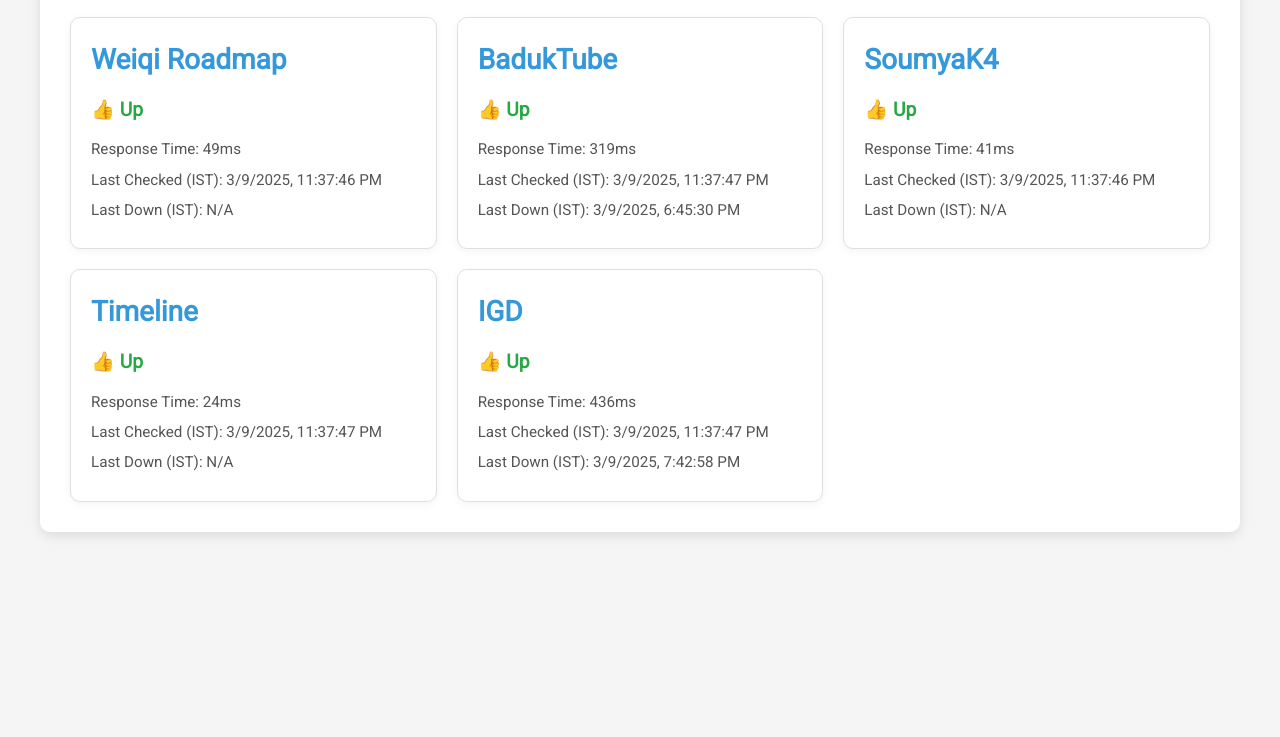
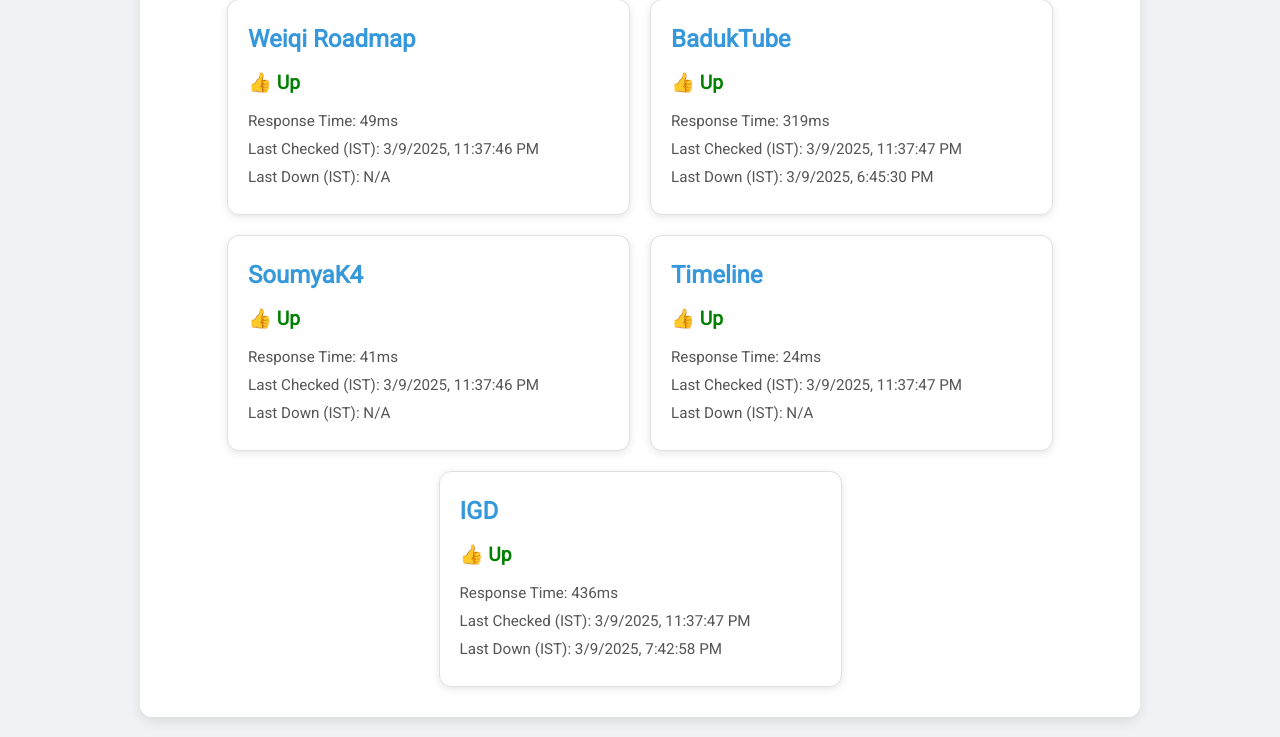
Before and after one commit to SoumyaK4/SiteStats, a plain HTML site: page index.html in a window 1280 px wide. Shown: the part 144-881 px from the top of the page. Before the commit the page ends 800 px from the top, so only its background shows below. Drawn offline with Linux system fonts and the light colour scheme.

Commit message:
Update style.css

```diff
--- a/assets/css/style.css
+++ b/assets/css/style.css
@@ -1,110 +1,112 @@
-/* Global Reset and Box Sizing */
+/* Global reset */
 * {
   box-sizing: border-box;
 }
 
-/* Base Body Styles */
 body {
   font-family: 'Roboto', sans-serif;
-  font-size: 16px;
   margin: 0;
   padding: 20px;
-  background-color: #f5f5f5;  /* Light, neutral background */
+  font-size: 16px;
+  line-height: 1.6;
+  background-color: #f0f2f5;
   color: #333;
-  line-height: 1.6;
 }
 
-/* Main Container */
+/* Container styling */
 .container {
-  max-width: 1200px;
-  margin: auto;
-  background-color: #ffffff;
+  max-width: 1000px;
+  margin: 0 auto;
+  background-color: #fff;
   padding: 30px;
-  border-radius: 10px;
-  box-shadow: 0 4px 12px rgba(0,0,0,0.1);
+  border-radius: 12px;
+  box-shadow: 0 4px 12px rgba(0, 0, 0, 0.1);
 }
 
-/* Page Header */
+/* Header styling */
 h1 {
   text-align: center;
-  font-size: 2.5rem;
+  font-size: 2em;
   margin-bottom: 20px;
 }
 
-/* Card Container using CSS Grid for Responsive Layout */
+/* Card Container Layout */
 #cards-container {
-  display: grid;
-  grid-template-columns: repeat(auto-fit, minmax(280px, 1fr));
+  display: flex;
+  flex-wrap: wrap;
   gap: 20px;
-  margin-top: 20px;
+  justify-content: center;
 }
 
 /* Individual Card Styles */
 .card {
-  background-color: #ffffff;
+  background-color: #fff;
   border: 1px solid #e0e0e0;
-  border-radius: 10px;
-  box-shadow: 0 2px 8px rgba(0,0,0,0.05);
+  border-radius: 12px;
+  box-shadow: 0 2px 8px rgba(0, 0, 0, 0.1);
   padding: 20px;
+  flex: 1 1 calc(45% - 20px);
+  max-width: calc(45% - 20px);
   transition: transform 0.2s, box-shadow 0.2s;
 }
 
 .card:hover {
-  transform: translateY(-5px);
-  box-shadow: 0 4px 12px rgba(0,0,0,0.1);
+  transform: translateY(-4px);
+  box-shadow: 0 4px 16px rgba(0, 0, 0, 0.15);
 }
 
-/* Card Title */
 .card h2 {
   margin-top: 0;
-  font-size: 1.75rem;
+  font-size: 1.5em;
   margin-bottom: 10px;
 }
 
-/* Card Link Styling */
 .card a {
   color: #3498db;
   text-decoration: none;
   font-weight: bold;
-  transition: color 0.2s;
 }
 
 .card a:hover {
-  color: #1d78c1;
+  text-decoration: underline;
 }
 
-/* Card Content Details */
 .card .status {
-  margin: 12px 0;
-  font-size: 1.2rem;
+  margin: 10px 0;
+  font-size: 1.2em;
 }
 
 .card .response-time,
 .card .last-checked,
 .card .last-down {
-  font-size: 0.95rem;
-  margin: 6px 0;
+  font-size: 0.95em;
+  margin: 4px 0;
   color: #555;
 }
 
-/* Status Colors */
+/* Status colors */
 .status-up {
-  color: #28a745;
+  color: green;
   font-weight: bold;
 }
 .status-slow {
-  color: #ffc107;
+  color: orange;
   font-weight: bold;
 }
 .status-down {
-  color: #dc3545;
+  color: red;
   font-weight: bold;
 }
 
-/* Responsive adjustments for smaller screens */
-/* (Cards are handled by CSS Grid; no extra media query needed here) */
+/* Responsive: One card per row on small screens */
+@media screen and (max-width: 600px) {
+  .card {
+    flex: 1 1 100%;
+    max-width: 100%;
+  }
+}
 
-/* Dark Mode Styles */
+/* Dark mode styles */
 @media (prefers-color-scheme: dark) {
   body {
     background-color: #121212;
@@ -112,16 +114,19 @@ h1 {
   }
   .container {
     background-color: #1e1e1e;
-    box-shadow: 0 4px 12px rgba(0,0,0,0.5);
+    box-shadow: 0 4px 12px rgba(0, 0, 0, 0.5);
   }
   .card {
     background-color: #2c2c2c;
-    border-color: #444;
+    border: 1px solid #333;
+    box-shadow: 0 2px 8px rgba(0, 0, 0, 0.5);
   }
   .card a {
     color: #4aa3df;
   }
-  .card a:hover {
-    color: #78c2e0;
+  .card .response-time,
+  .card .last-checked,
+  .card .last-down {
+    color: #ccc;
   }
 }
```
